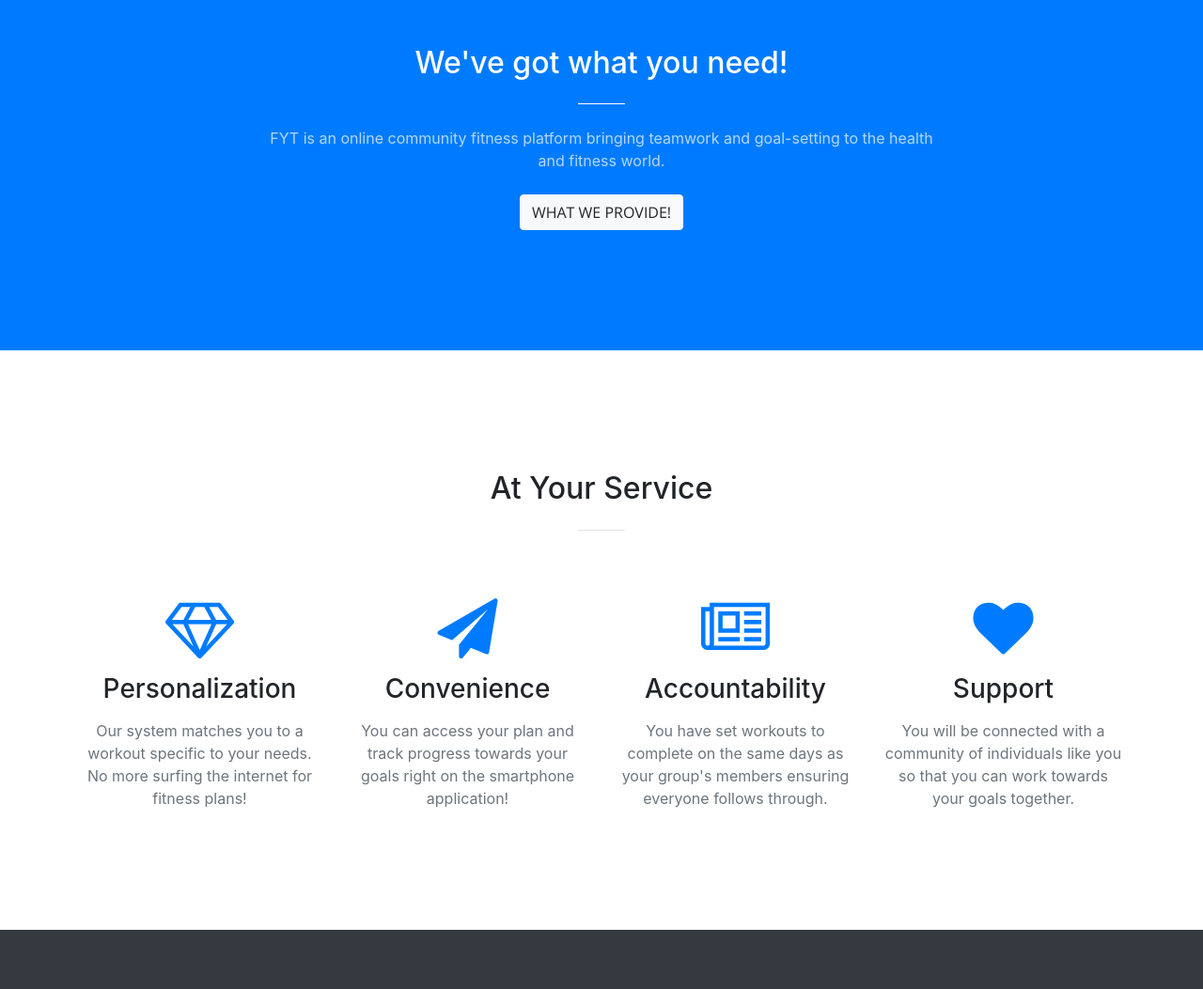
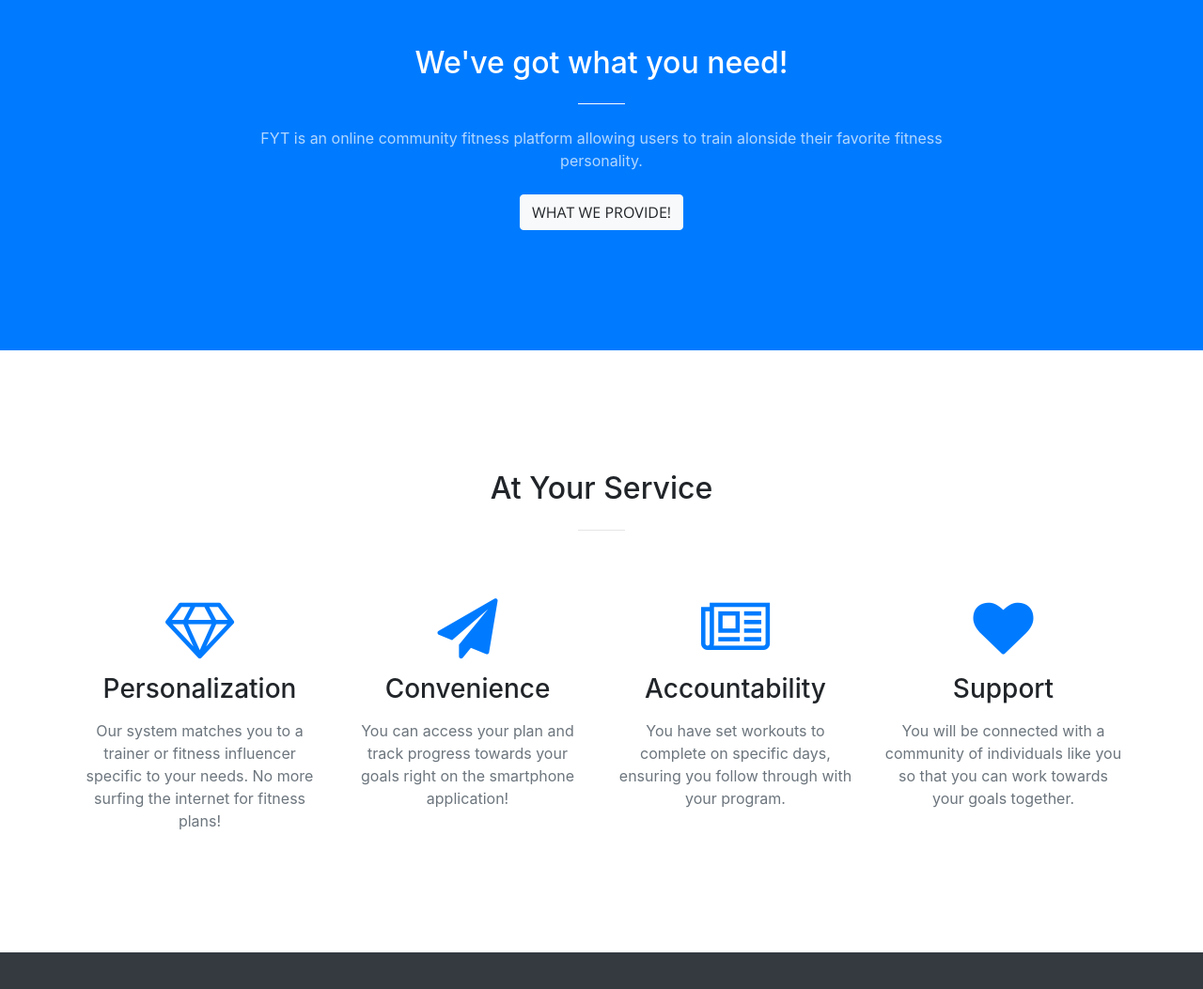
Before and after one commit to ndkcha/fyt, a website with bundled scripts: page index.html in a window 1280 px wide. Shown: the part 880-1933 px from the top of the page at 94% size. Built offline with nearby package versions, Linux system fonts and the light colour scheme.

Commit message:
Update index.html

```diff
--- a/index.html
+++ b/index.html
@@ -96,7 +96,7 @@
             <div class="col-lg-8 mx-auto text-center">
                 <h2 class="section-heading text-white">We've got what you need!</h2>
                 <hr class="light my-4">
-                <p class="text-faded mb-4">FYT is an online community fitness platform bringing teamwork and goal-setting to the health and fitness world.</p>
+                <p class="text-faded mb-4">FYT is an online community fitness platform allowing users to train alonside their favorite fitness personality.</p>
                 <a class="btn btn-light btn-xl js-scroll-trigger" href="#services">What we provide!</a>
             </div>
         </div>
@@ -118,7 +118,7 @@
                 <div class="service-box mt-5 mx-auto">
                     <i class="fa fa-4x fa-diamond text-primary mb-3 sr-icons"></i>
                     <h3 class="mb-3">Personalization</h3>
-                    <p class="text-muted mb-0">Our system matches you to a workout specific to your needs. No more surfing the internet for fitness plans!</p>
+                    <p class="text-muted mb-0">Our system matches you to a trainer or fitness influencer specific to your needs. No more surfing the internet for fitness plans!</p>
                 </div>
             </div>
             <div class="col-lg-3 col-md-6 text-center">
@@ -132,7 +132,7 @@
                 <div class="service-box mt-5 mx-auto">
                     <i class="fa fa-4x fa-newspaper-o text-primary mb-3 sr-icons"></i>
                     <h3 class="mb-3">Accountability</h3>
-                    <p class="text-muted mb-0">You have set workouts to complete on the same days as your group's members ensuring everyone follows through. </p>
+                    <p class="text-muted mb-0">You have set workouts to complete on specific days, ensuring you follow through with your program. </p>
                 </div>
             </div>
             <div class="col-lg-3 col-md-6 text-center">
```
